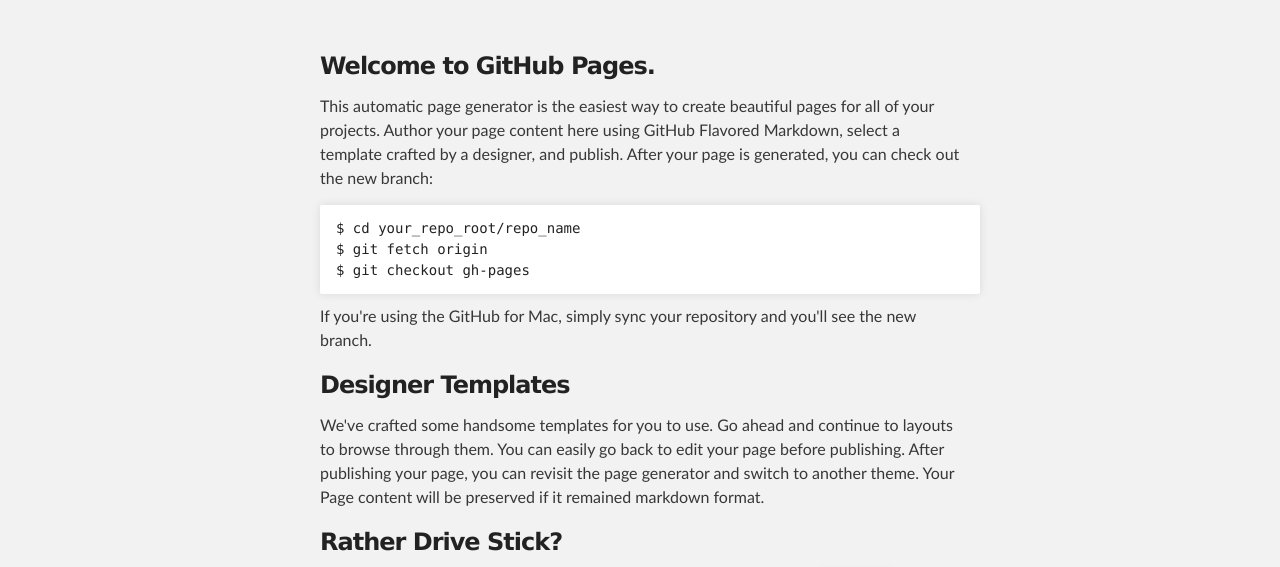
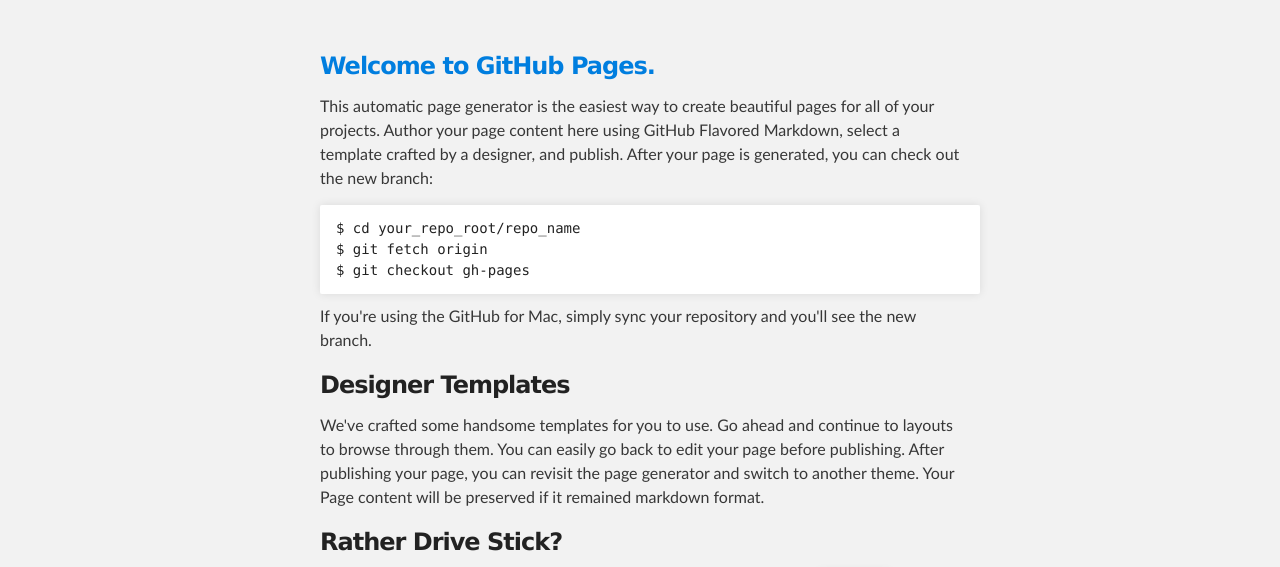
Before and after one commit to Louzhou/louzhou.github.com, a plain HTML site: page index.html in a window 1280 px wide. Shown: the part 212-779 px from the top of the page. Drawn offline with Linux system fonts and the light colour scheme.

Commit message:
Update index.html

```diff
--- a/index.html
+++ b/index.html
@@ -28,7 +28,7 @@
     <div id="main_content_wrap" class="outer">
       <section id="main_content" class="inner">
         <h3>
-<a name="welcome-to-github-pages" class="anchor" href="https://louzhou.github.com/20130602"><span class="octicon octicon-link"></span></a>Welcome to GitHub Pages.</h3>
+<a name="welcome-to-github-pages" class="anchor" href="https://louzhou.github.com/20130602"><span class="octicon octicon-link"></span></a><a href="https://louzhou.github.com/20130602">Welcome to GitHub Pages.</a></h3>
 
 <p>This automatic page generator is the easiest way to create beautiful pages for all of your projects. Author your page content here using GitHub Flavored Markdown, select a template crafted by a designer, and publish. After your page is generated, you can check out the new branch:</p>
 
```
